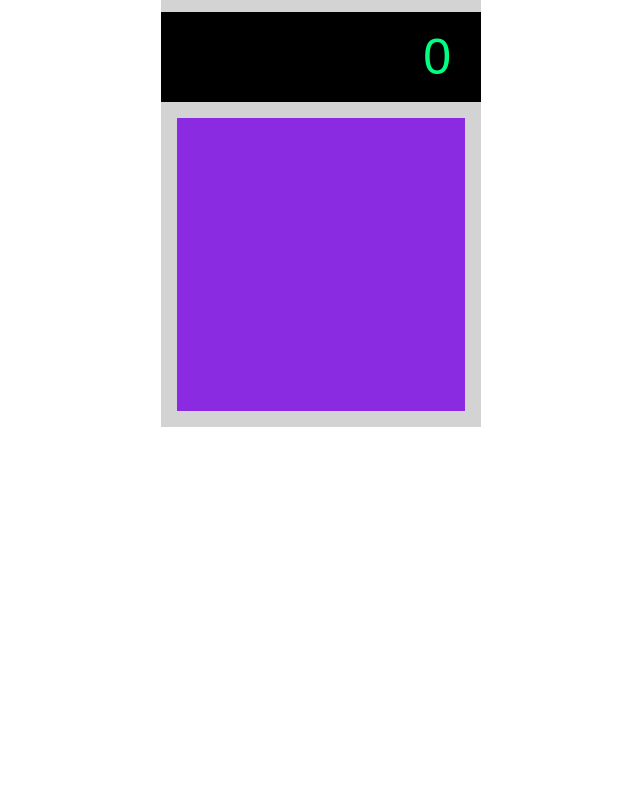
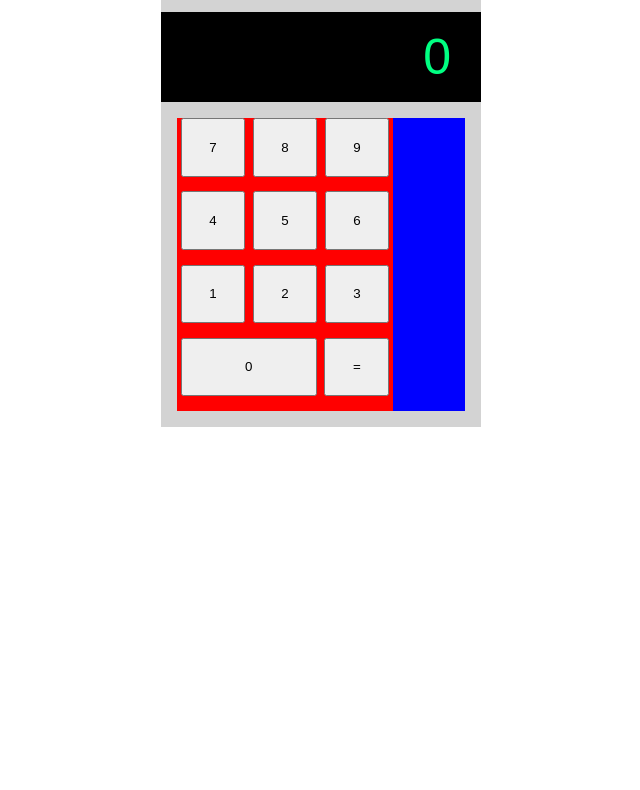
Before and after one commit to marcoceccarelli98/htmlcss-simple-calculator, a plain HTML site: page index.html in a window 1280 px wide. Shown: the part 183-973 px from the top of the page, without its empty margins (319-959 px from the left). Drawn offline with Linux system fonts and the light colour scheme; a web font is replaced by a local one.

Commit message:
[UPD] Added numbers to numpad

```diff
--- a/css/style.css
+++ b/css/style.css
@@ -38,6 +38,7 @@ body {
 /* NAME */
 .name-label {
     height: 19%;
+    text-align: center;
     background-color: lightgrey;
 }
 
@@ -75,14 +76,25 @@ body {
 }
 
 .col-numpad {
-    width: 70%;
-    height: 90%;
-    /* margin: 15px 10px 15px 10px; */
+    width: 75%;
+    height: 100%;
+    flex-wrap: wrap;
+    justify-content: space-around;
     background-color: red;
 }
 
 .col-signpad {
-    width: 20%;
-    height: 90%;
+    width: 25%;
+    height: 100%;
     background-color: blue;
 }
+
+.numbers {
+    width: 30%;
+    height: 20%;
+}
+
+/* ZERO 0 */
+#zero {
+    width: 63%;
+}
--- a/index.html
+++ b/index.html
@@ -23,12 +23,22 @@
                 </div>
                 <div class="d-flex align-center justify-center btn-label">
                     <div class="d-flex container-btn">
-                        <!-- <div class="col-numpad">
+                        <div class="d-flex col-numpad">
+                            <button type="button" class="numbers">7</button>
+                            <button type="button" class="numbers">8</button>
+                            <button type="button" class="numbers">9</button>
+                            <button type="button" class="numbers">4</button>
+                            <button type="button" class="numbers">5</button>
+                            <button type="button" class="numbers">6</button>
+                            <button type="button" class="numbers">1</button>
+                            <button type="button" class="numbers">2</button>
+                            <button type="button" class="numbers">3</button>
+                            <button type="button" class="numbers" id="zero">0</button>
+                            <button type="button" class="numbers">=</button>
+                        </div>
+                        <div class="d-flex col-signpad">
 
                         </div>
-                        <div class="col-signpad">
-
-                        </div> -->
                     </div>
                 </div>
             </div>
```
